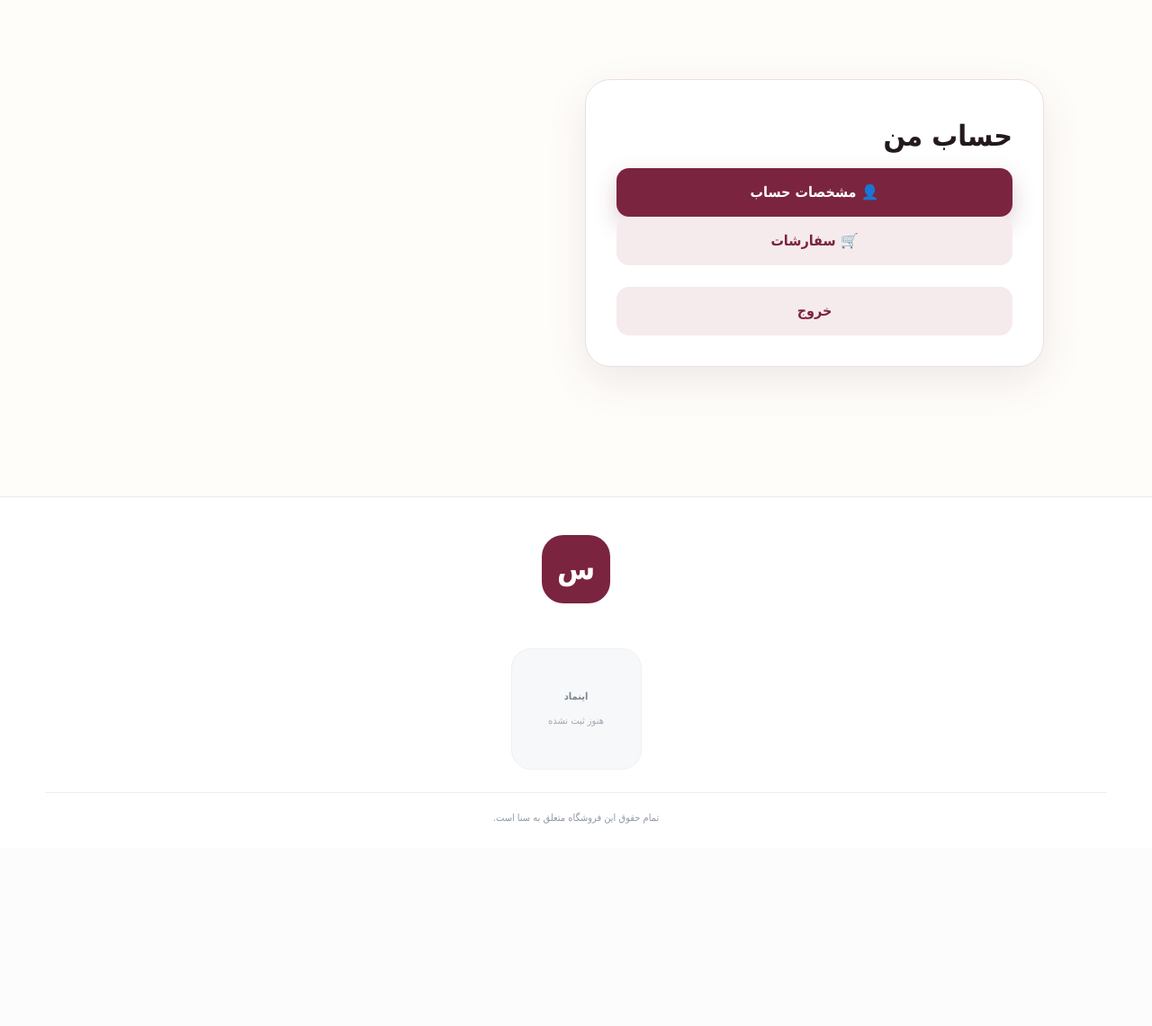
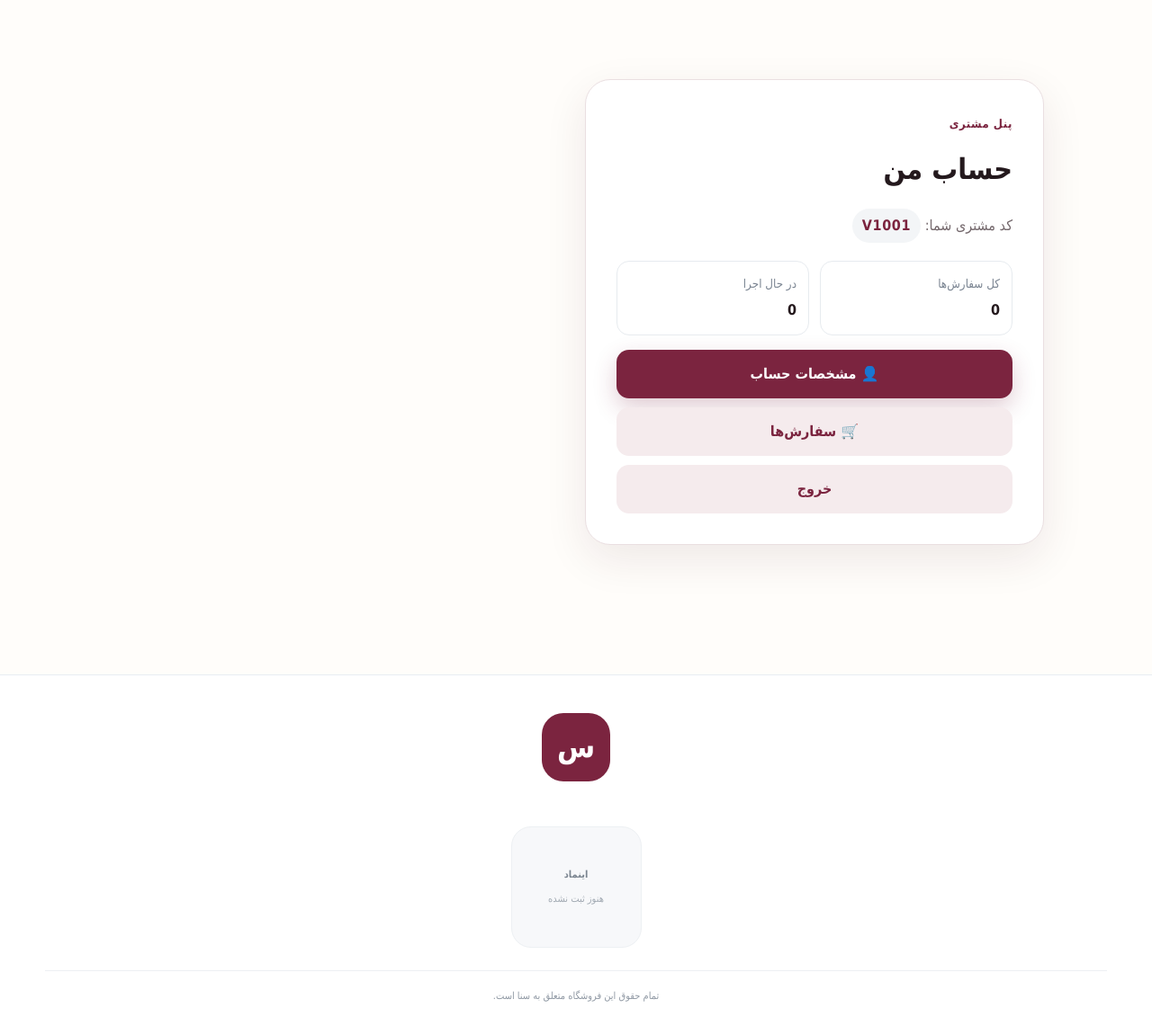
Before and after one commit to deltashopsiavash/sanashop, a Django app: page /account/home/ in a window 1280 px wide. Shown: the part 167-1308 px from the top of the page at 90% size. Before the commit the page ends 1083 px from the top, so only its background shows below. Run offline with Django 5.2, Linux system fonts and the light colour scheme; the visitor is signed in with stand-in values (Sample User, id 1); data comes from the database, SQL or seed files in the repository; data that the repository does not hold is empty.

Commit message:
Improve account dashboard with customer code and order stats

```diff
--- a/templates/shop/account_home.html
+++ b/templates/shop/account_home.html
@@ -1,6 +1,12 @@
-{% extends 'shop/base.html' %}{% block title %}حساب من{% endblock %}
-{% block content %}<main class="section"><div class="container narrow"><div class="auth-card"><h1>حساب من</h1>
-<a class="btn btn-primary btn-block" href="{% url 'account_profile' %}">👤 مشخصات حساب</a>
-<a class="btn btn-secondary btn-block" href="{% url 'my_orders' %}">🛒 سفارشات</a>
-<form method="post" action="{% url 'logout' %}">{% csrf_token %}<button class="btn btn-secondary btn-block">خروج</button></form>
+{% extends 'shop/base.html' %}{% block title %}حساب من | {{ store_settings.site_name }}{% endblock %}
+{% block content %}<main class="section"><div class="container narrow"><div class="auth-card customer-account-home">
+  <span class="eyebrow">پنل مشتری</span><h1>حساب من</h1>
+  <p>کد مشتری شما: <span class="customer-code-chip">{{ customer_profile.customer_code }}</span></p>
+  <div class="customer-profile-grid account-stats">
+    <div><small>کل سفارش‌ها</small><b>{{ orders_count }}</b></div>
+    <div><small>در حال اجرا</small><b>{{ active_orders_count }}</b></div>
+  </div>
+  <a class="btn btn-primary btn-block" href="{% url 'account_profile' %}" style="margin-top:16px">👤 مشخصات حساب</a>
+  <a class="btn btn-secondary btn-block" href="{% url 'my_orders' %}" style="margin-top:10px">🛒 سفارش‌ها</a>
+  <form method="post" action="{% url 'logout' %}" style="margin-top:10px">{% csrf_token %}<button class="btn btn-secondary btn-block">خروج</button></form>
 </div></div></main>{% endblock %}
```
